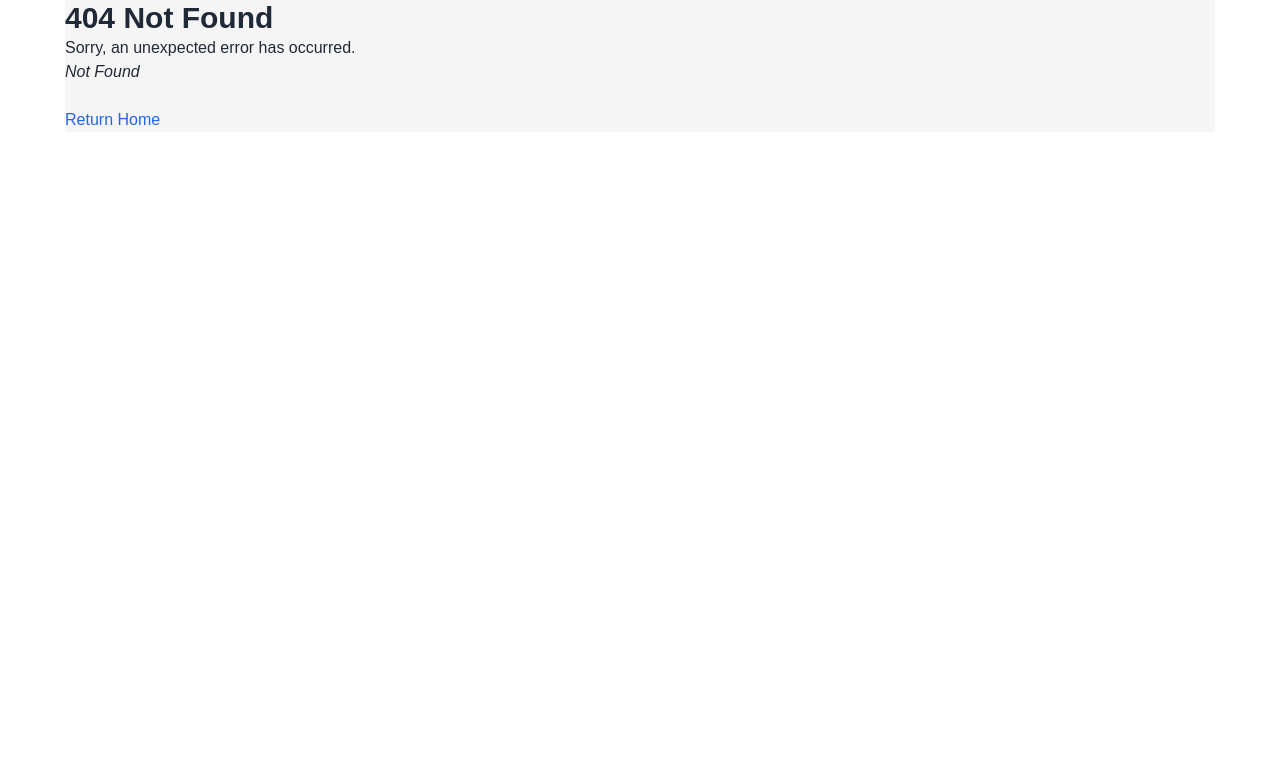
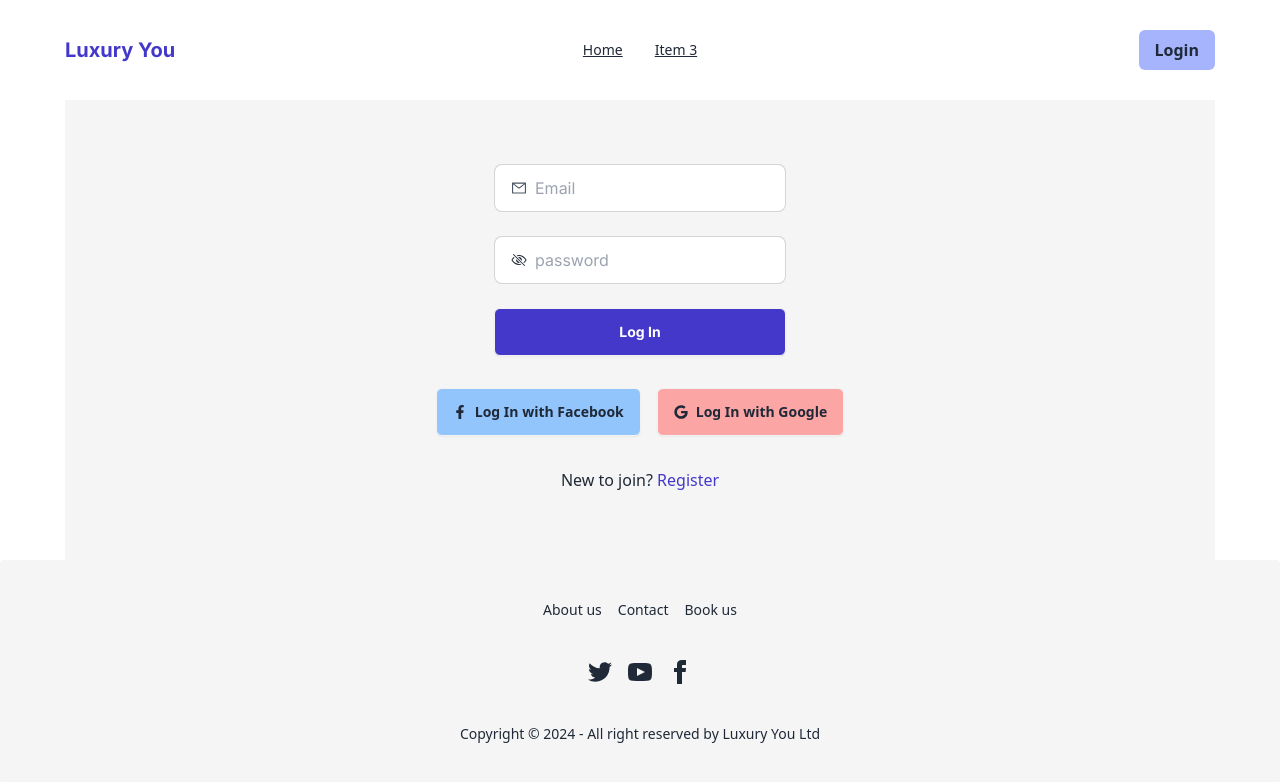
Before and after one commit to Nisha0202/luxury_you, a React (Vite) app: page /login in a window 1280 px wide. Before the commit this address had no page. Shown: the top 782 px of the page. Built offline with nearby package versions, Linux system fonts and the light colour scheme.

Commit message:
Login page done

```diff
--- a/package.json
+++ b/package.json
@@ -16,6 +16,7 @@
     "match-sorter": "^6.3.4",
     "react": "^18.2.0",
     "react-dom": "^18.2.0",
+    "react-icons": "^5.0.1",
     "react-router-dom": "^6.22.3",
     "sort-by": "^1.2.0",
     "swiper": "^11.1.0"
--- a/src/App.css
+++ b/src/App.css
@@ -32,6 +32,7 @@ font-family: "Inter", sans-serif;
   min-width: 300px;
   padding: 0px;
   margin: 0px auto;
+  min-height: 70svh;
   background-color: #f5f5f5;
 }
 
--- a/src/components/Card.jsx
+++ b/src/components/Card.jsx
@@ -7,7 +7,6 @@ const Card = ({ estate }) => {
   useEffect(() => {
     AOS.init();
   }, []);
-
 
   return (
 
--- a/src/components/Footer.jsx
+++ b/src/components/Footer.jsx
@@ -2,7 +2,7 @@ import React from 'react'
 
 export default function Footer() {
   return (
-    <footer className="footer footer-center p-10 bg-[#f5f5f5] text-base-content rounded">
+    <footer className="footer footer-center p-10 bg-[#f5f5f5] text-base-content rounded mt-auto">
   <nav className="grid grid-flow-col gap-4">
     <a className="link link-hover">About us</a>
     <a className="link link-hover">Contact</a>
--- a/src/components/Header.jsx
+++ b/src/components/Header.jsx
@@ -6,7 +6,7 @@ export default function () {
     return (
 
         <>
-<div className="navbar bg-base-100 px-0 py-6">
+<div className="navbar bg-base-100 px-4 lg:px-0 py-6">
   <div className="navbar-start">
     <a href='/' className="text-xl inter text-indigo-700 font-bold">Luxury You</a>
   </div>
@@ -18,7 +18,7 @@ export default function () {
     </ul>
   </div>
   <div className="navbar-end">
-    <NavLink to='/login' className=" px-4 py-2 text-white font-bold bg-indigo-700 rounded-md">Login</NavLink>
+    <NavLink to='/login' className=" px-4 py-2 font-bold bg-indigo-300 rounded-md">Login</NavLink>
   </div>
 </div>
 
--- a/src/pages/Login.jsx
+++ b/src/pages/Login.jsx
@@ -0,0 +1,44 @@
+import React, { useState } from 'react';
+import { IoEyeOffOutline, IoEyeOutline } from "react-icons/io5";
+import { AiOutlineMail } from "react-icons/ai";
+import { FaGoogle, FaFacebookF } from "react-icons/fa";
+import { Link } from 'react-router-dom';
+
+export default function SignUp() {
+    const [formerror, setFormerror] = useState('');
+    const [showPassword, setShowPassword] = useState(false);
+
+    const handleSubmit = (e) => {
+        e.preventDefault();
+        const email = e.target.email.value;
+        const pass = e.target.pass.value;
+        console.log(email, pass);
+    }
+
+    return (
+        <div className='flex flex-col items-center gap-8 py-16'>
+            <form action="" onSubmit={handleSubmit} className='max-w-96 mx-auto flex flex-col gap-6  inter'>
+                <label className="input input-bordered flex items-center gap-2 text-gray-600">
+                    <AiOutlineMail />
+                    <input type="text" className="grow" placeholder="Email" name='email' />
+                </label>
+                <label className="input input-bordered flex items-center gap-2">
+                    {showPassword ? <IoEyeOutline onClick={() => setShowPassword(false)} /> : <IoEyeOffOutline onClick={() => setShowPassword(true)} />}
+                    <input type={showPassword ? "text" : "password"} className="grow" name='pass' placeholder='password' />
+                </label>
+                <button type='submit' className="btn rounded-md text-white bg-indigo-700 font-bold">Log In</button>
+
+                {formerror && <p className='text-red-800'> {formerror}</p>}
+            </form>
+            <div className='flex flex-col md:flex-row mx-auto gap-4'>
+                <button className="btn rounded-md bg-blue-300 flex items-center gap-2">
+                    <FaFacebookF /> Log In with Facebook
+                </button>
+                <button className="btn rounded-md bg-red-300  flex items-center gap-2">
+                    <FaGoogle /> Log In with Google
+                </button>
+            </div>
+            <div>New to join? <Link to={'/signup'} className='text-indigo-700'>Register</Link></div>
+        </div>
+    )
+}
--- /dev/null
+++ b/src/pages/Signup.jsx
@@ -0,0 +1,7 @@
+import React from 'react'
+
+export default function Signup() {
+  return (
+    <div>Signup</div>
+  )
+}
```
Also changed, not shown: src/main.jsx (+10 -1 lines), 2 other files (tests, documents, lock files or other folders).
